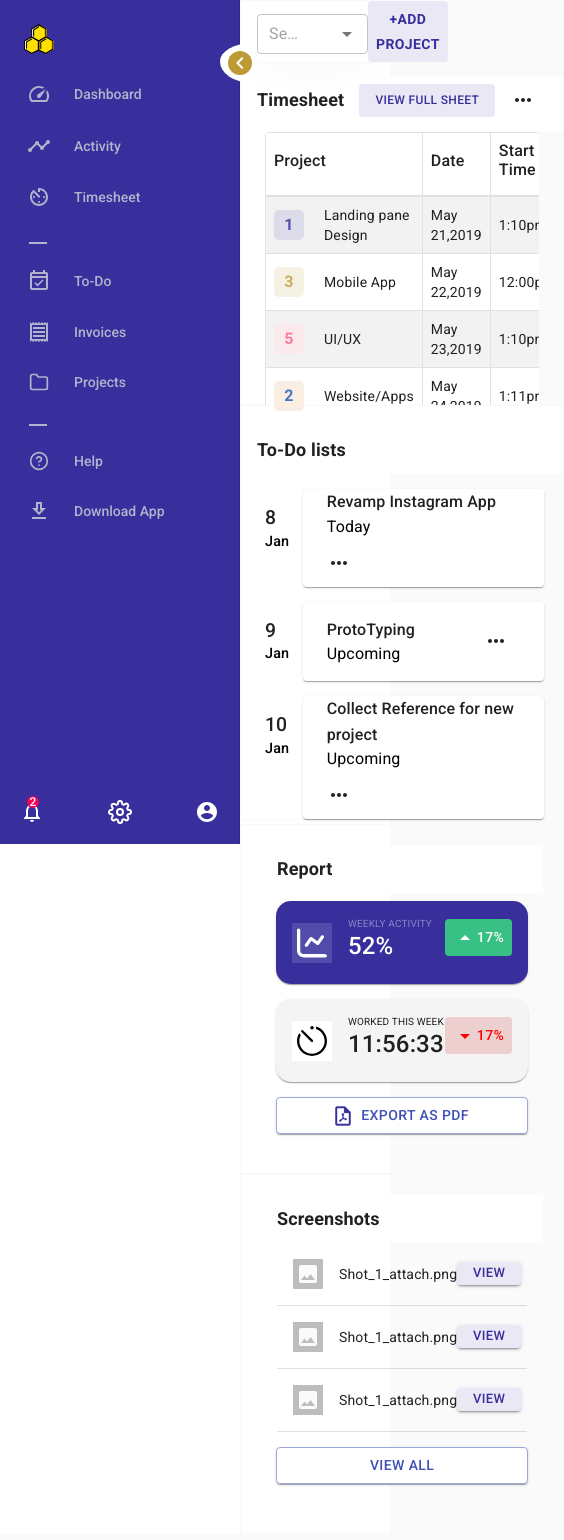
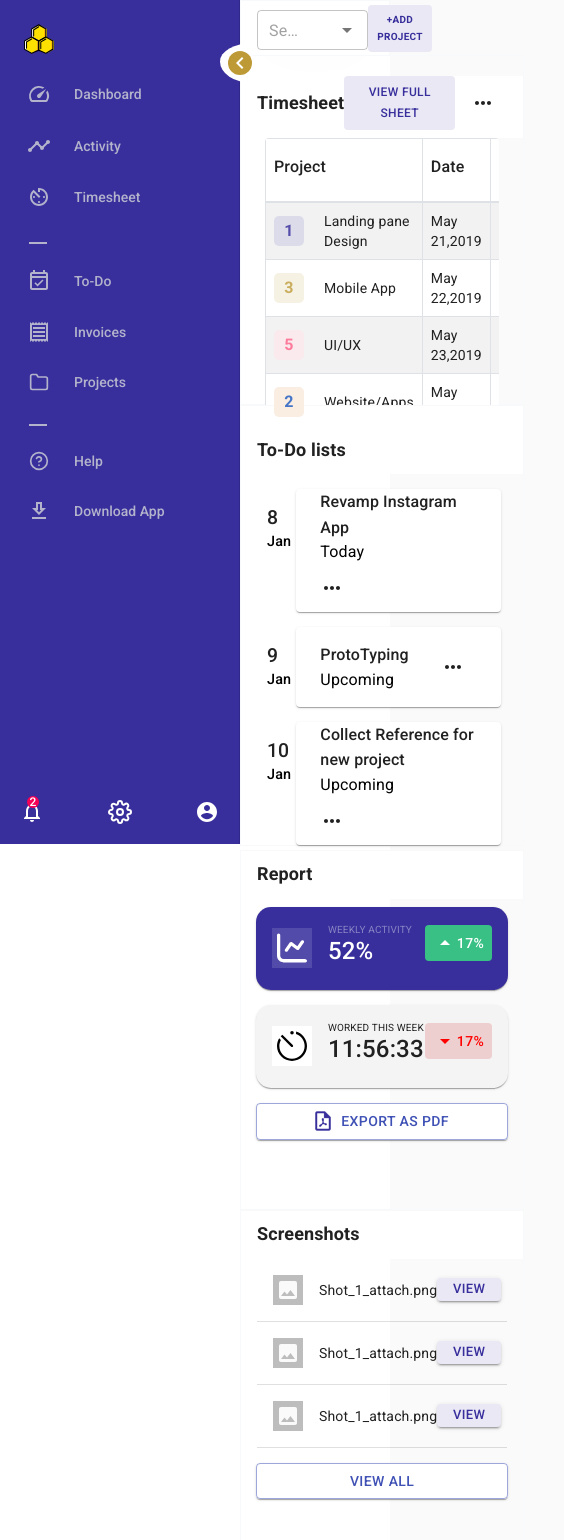
Before and after one commit to Halith28/Dashboard, a React (Create React App) app: page / in a window 390 px wide. Shown: the top 1540 px of the page, 564 px wide, since content can reach past the window. Built offline with nearby package versions, Linux system fonts and the light colour scheme; what apollo-link-ws would draw is missing.

Commit message:
responsive pages are done

```diff
--- a/src/screens/Dashboard/todolist.js
+++ b/src/screens/Dashboard/todolist.js
@@ -46,13 +46,13 @@ const Todolist = (props) => {
   return (
     <div className="mt-0">
       <Grid container className={classes.listGrid}>
-        <Grid item lg={1} xs={2} className="ml-2">
+        <Grid item lg={1} md={2} sm={1} xs={2} >
           <CardHeader
             title={moment(props.created_at).format("D")}
             subheader={moment(props.created_at).format("MMM")}
           />
         </Grid>
-        <Grid item lg={10} sm={10} xs={9}>
+        <Grid item lg={10} md={9} sm={10} xs={9}>
           <Paper className={classes.root}>
             <Grid
               container
--- a/src/screens/Drawer2/index.js
+++ b/src/screens/Drawer2/index.js
@@ -123,14 +123,33 @@ const useStyles = makeStyles((theme) => ({
     "&:focus": {
       backgroundColor: "#382f9c",
       color: "white"
-    }
+    },
+    [theme.breakpoints.down('sm')]: {
+      fontSize: 10,
+      marginRight: 0,
+    },
   },
   selectBox: {
-    maxWidth: 200,
+    width: 210,
     marginLeft: 10,
     [theme.breakpoints.down('sm')]: {
       marginLeft: 0,
+      maxWidth: 150,
     },
+  },
+  Screenshots: {
+    height: 360,
+    padding: 20,
+    [theme.breakpoints.down('sm')]: {
+      padding: 0,
+    }
+  },
+  listStyle: {
+    height: "auto",
+    paddingLeft: "10px",
+    [theme.breakpoints.down('sm')]: {
+      paddingLeft: "10px",
+    }
   }
 }));
 
@@ -283,7 +302,6 @@ export default function PersistentDrawerLeft() {
                 lg={12}
                 md={6}
                 xs={12}
-                style={{ height: "auto" }}
                 className="border border-light mb-1"
               >
                 <AppBar position="static" color="inherit" elevation={0} className={classes.todoTopBar}>
@@ -291,9 +309,11 @@ export default function PersistentDrawerLeft() {
                     <Typography variant="h6" style={{fontWeight:"1000"}}>To-Do lists</Typography>
                   </Toolbar>
                 </AppBar>
+                <div className={classes.listStyle}>
                 {data.map((list, index) => {
                   return <Todolist key={index} {...list} />;
                 })}
+                </div>
               </Grid>
             </Grid>
           </Grid>
@@ -305,8 +325,7 @@ export default function PersistentDrawerLeft() {
                 md={6}
                 sm={12}
                 xs={12}
-                style={{ height: "350px", padding: "20px" }}
-                className="border border-light"
+                className={clsx(classes.Screenshots, "border border-light")}
               >
                 <Report />
               </Grid>
@@ -316,8 +335,7 @@ export default function PersistentDrawerLeft() {
                 md={6}
                 sm={12}
                 xs={12}
-                style={{ height: "360px" ,padding: "20px"}}
-                className="border border-light"
+                className={clsx(classes.Screenshots, "border border-light")}
               >
                 <Screenshots />
               </Grid>
```
